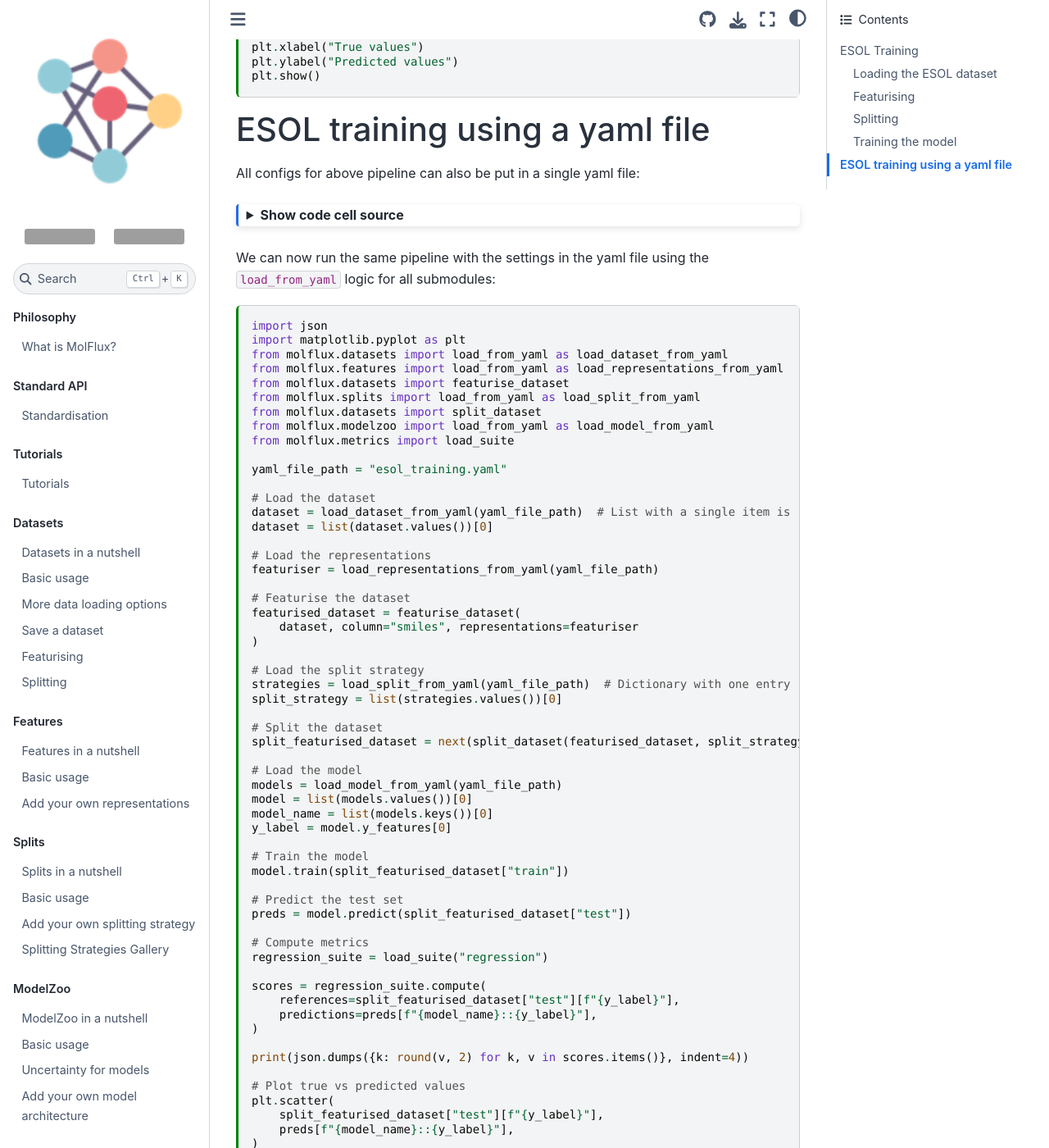
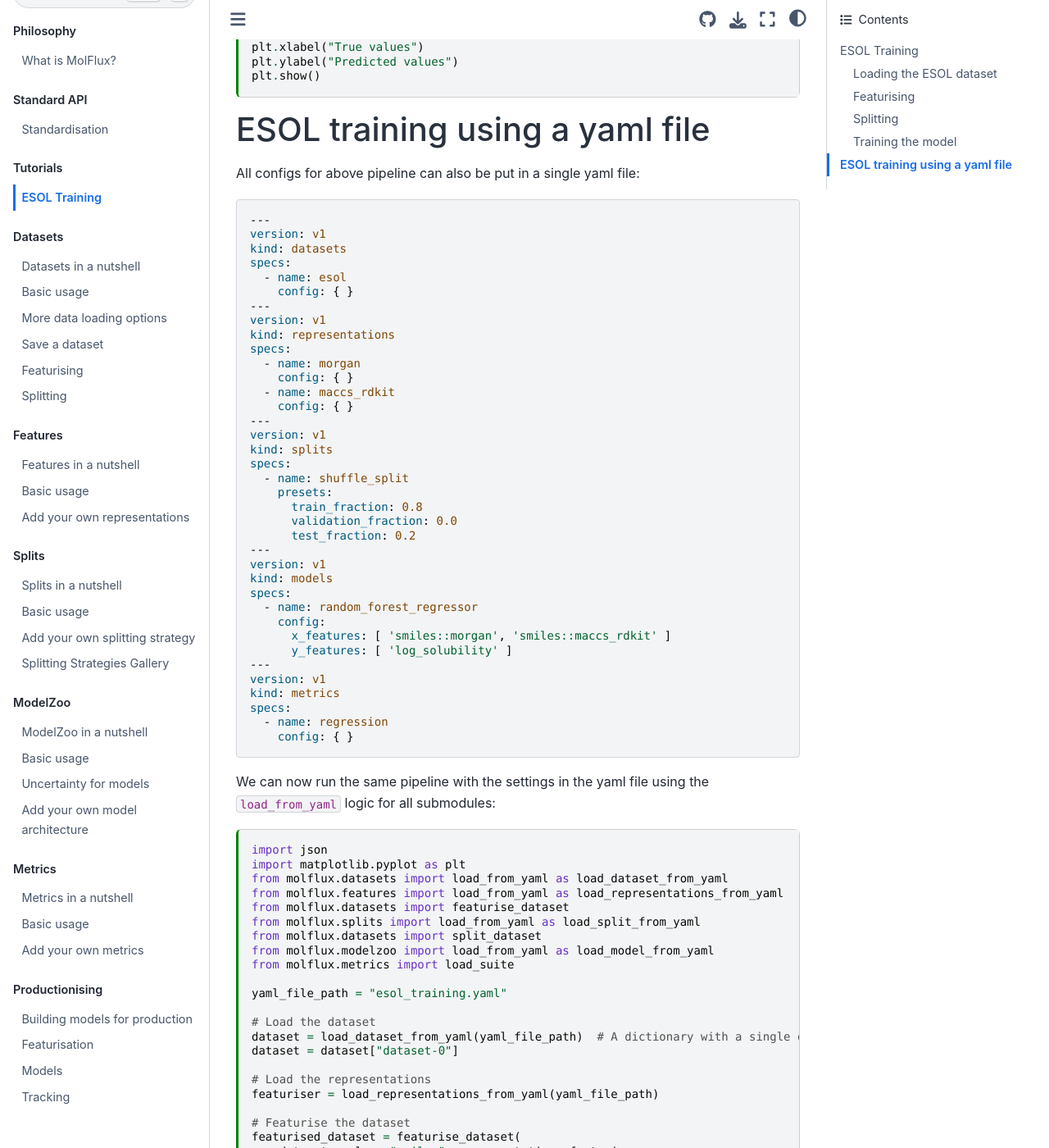
Before and after one commit to Exscientia/molflux, a Sphinx documentation site: the page built from docs/source/pages/tutorials/esol_training.md, in a window 1280 px wide and 1400 px high, scrolled down 2357 px. Shown: the whole window at 82% size. Built offline with Sphinx 7.4.7 and the Sphinx Book theme 1.1.4, drawn with Linux system fonts in a browser that asks for light colours; pages that are not in the unit, such as notebooks, are missing from menus; some of the changed text lies outside the part shown; grey boxes are pictures that could not be loaded.

Commit message:
more fixes

````diff
--- a/docs/source/pages/tutorials/esol_training.md
+++ b/docs/source/pages/tutorials/esol_training.md
@@ -134,14 +134,45 @@ plt.show()
 
 # ESOL training using a yaml file
 All configs for above pipeline can also be put in a single yaml file:
-```{code-cell} ipython3
-:tags: [hide-input]
-import yaml
-yaml_file_path = "esol_training.yaml"
-with open(yaml_file_path, 'r') as file:
-    documents = list(yaml.safe_load_all(file))
-    for doc in documents:
-        print(yaml.dump(doc))
+```yaml
+---
+version: v1
+kind: datasets
+specs:
+  - name: esol
+    config: { }
+---
+version: v1
+kind: representations
+specs:
+  - name: morgan
+    config: { }
+  - name: maccs_rdkit
+    config: { }
+---
+version: v1
+kind: splits
+specs:
+  - name: shuffle_split
+    presets:
+      train_fraction: 0.8
+      validation_fraction: 0.0
+      test_fraction: 0.2
+---
+version: v1
+kind: models
+specs:
+  - name: random_forest_regressor
+    config:
+      x_features: [ 'smiles::morgan', 'smiles::maccs_rdkit' ]
+      y_features: [ 'log_solubility' ]
+---
+version: v1
+kind: metrics
+specs:
+  - name: regression
+    config: { }
+
 ```
 
 We can now run the same pipeline with the settings in the yaml file using the `load_from_yaml` logic for all submodules:
@@ -160,8 +191,8 @@ from molflux.metrics import load_suite
 yaml_file_path = "esol_training.yaml"
 
 # Load the dataset
-dataset = load_dataset_from_yaml(yaml_file_path)  # List with a single item is returned.
-dataset = list(dataset.values())[0]
+dataset = load_dataset_from_yaml(yaml_file_path)  # A dictionary with a single dataset is returned
+dataset = dataset["dataset-0"]
 
 # Load the representations
 featuriser = load_representations_from_yaml(yaml_file_path)
@@ -172,17 +203,15 @@ featurised_dataset = featurise_dataset(
 )
 
 # Load the split strategy
-strategies = load_split_from_yaml(yaml_file_path)  # Dictionary with one entry returned.
-split_strategy = list(strategies.values())[0]
+strategies = load_split_from_yaml(yaml_file_path)  # A dictionary with a single strategy is returned
+split_strategy = strategies["shuffle_split"]
 
 # Split the dataset
 split_featurised_dataset = next(split_dataset(featurised_dataset, split_strategy))
 
 # Load the model
 models = load_model_from_yaml(yaml_file_path)
-model = list(models.values())[0]
-model_name = list(models.keys())[0]
-y_label = model.y_features[0]
+model = models["random_forest_regressor"]
 
 # Train the model
 model.train(split_featurised_dataset["train"])
@@ -194,16 +223,16 @@ preds = model.predict(split_featurised_dataset["test"])
 regression_suite = load_suite("regression")
 
 scores = regression_suite.compute(
-    references=split_featurised_dataset["test"][f"{y_label}"],
-    predictions=preds[f"{model_name}::{y_label}"],
+    references=split_featurised_dataset["test"]["log_solubility"],
+    predictions=preds["random_forest_regressor::log_solubility"],
 )
 
 print(json.dumps({k: round(v, 2) for k, v in scores.items()}, indent=4))
 
 # Plot true vs predicted values
 plt.scatter(
-    split_featurised_dataset["test"][f"{y_label}"],
-    preds[f"{model_name}::{y_label}"],
+    split_featurised_dataset["test"]["log_solubility"],
+    preds["random_forest_regressor::log_solubility"],
 )
 plt.xlabel("True values")
 plt.ylabel("Predicted values")
````
Also changed, not shown: docs/source/index.md (+1 -1 lines), docs/source/pages/tutorials/index.md (deleted, +0 -5 lines).
